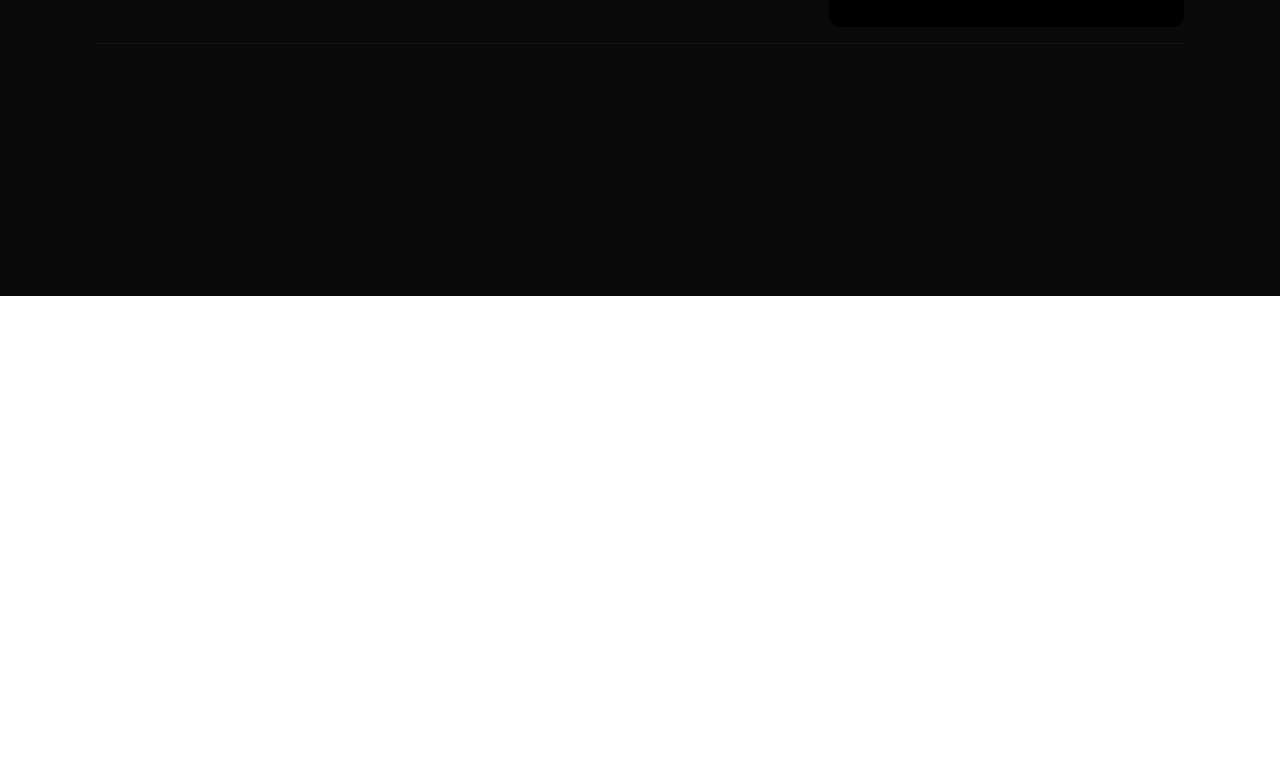
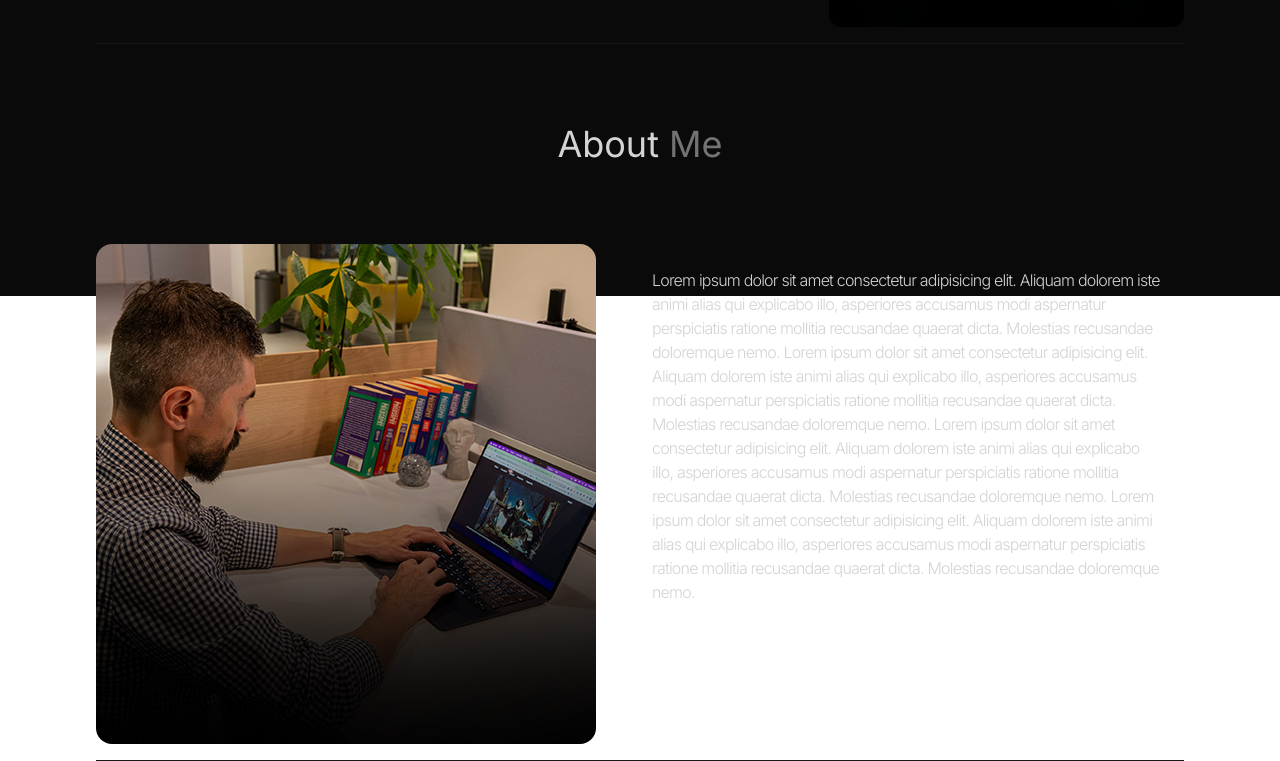
Before and after one commit to ArtyomArtenyan/Portfolio-website, a React (Vite) app: page / in a window 1280 px wide. Shown: the part 504-1265 px from the top of the page. Before the commit the page ends 800 px from the top, so only its background shows below. Built offline with nearby package versions, Linux system fonts and the light colour scheme.

Commit message:
Finished About part

```diff
--- a/src/App.jsx
+++ b/src/App.jsx
@@ -1,3 +1,4 @@
+import About from './components/About';
 import Header from './components/Header';
 import Hero from './components/Hero';
 import './index.css';
@@ -5,12 +6,13 @@
 const App = () => {
 	return (
 		<div className='overflow-x-hidden text-neutral-300 '>
-			<div className=' top-0 -z-10 w-full h-full'>
+			<div className='fixed top-0 -z-10 w-full h-full'>
 				<div className='absolute top-0 z-[-2] h-screen w-screen bg-neutral-950 bg-[radial-gradient(ellipse_80%_80%_at_50%_-20%,rgba(120,119,198,0.3),rgba(255,255,255,0))]'></div>
 			</div>
 			<div className='mx-auto px-48 max-w-2xl:px-32 max-w-xl:px-24 max-w-lg:px-24 max-w-md:px-12'>
 				<Header />
 				<Hero />
+				<About />
 			</div>
 		</div>
 	);
--- a/src/components/About.jsx
+++ b/src/components/About.jsx
@@ -0,0 +1,28 @@
+import React from 'react';
+import aboutImg from '../assets/about.jpg';
+import { ABOUT_TEXT } from '../dataBase';
+const About = () => {
+	return (
+		<div className='border-b border-neutral-900 pb-4'>
+			<h1 className='my-20 text-center text-4xl'>
+				About <span className='text-neutral-500'>Me</span>
+			</h1>
+			<div className='flex flex-nowrap gap-6 max-w-md:flex-wrap'>
+				<div className='w-1/2 flex items-center max-w-md:w-full max-w-md:justify-center'>
+					<div className='flex items-center justify-center'>
+						<img className='rounded-2xl' src={aboutImg} alt='' />
+					</div>
+				</div>
+				<div className='w-1/2 max-w-lg:w-full'>
+					<div className='flex justify-start max-w-lg:items-center max-w-lg:justify-center'>
+						<p className='my-2 max-w-xl py-6 font-light tracking-tighter max-w-xl:py-4 max-w-xl:max-w-lg max-w-lg:max-w-md max-w-md:text-center max-w-ss:max-w-sm max-w-lg:text-xs max-w-md:text-base '>
+							{ABOUT_TEXT}
+						</p>
+					</div>
+				</div>
+			</div>
+		</div>
+	);
+};
+
+export default About;
--- a/src/dataBase/index.js
+++ b/src/dataBase/index.js
@@ -6,7 +6,7 @@
 export const HERO_CONTENT =
 	'   Lorem ipsum dolor sit amet consectetur adipisicing elit. Aliquam dolorem iste animi alias qui explicabo illo, asperiores accusamus modi aspernatur perspiciatis ratione mollitia recusandae quaerat dicta. Molestias recusandae doloremque nemo.';
 
-export const ABOUT_TEXT = `I am a dedicated and versatile full stack developer with a passion for creating efficient and user-friendly web applications. With 5 years of professional experience, I have worked with a variety of technologies, including React, Next.js, Node.js, MySQL, PostgreSQL, and MongoDB. My journey in web development began with a deep curiosity for how things work, and it has evolved into a career where I continuously strive to learn and adapt to new challenges. I thrive in collaborative environments and enjoy solving complex problems to deliver high-quality solutions. Outside of coding, I enjoy staying active, exploring new technologies, and contributing to open-source projects.`;
+export const ABOUT_TEXT = ` Lorem ipsum dolor sit amet consectetur adipisicing elit. Aliquam dolorem iste animi alias qui explicabo illo, asperiores accusamus modi aspernatur perspiciatis ratione mollitia recusandae quaerat dicta. Molestias recusandae doloremque nemo. Lorem ipsum dolor sit amet consectetur adipisicing elit. Aliquam dolorem iste animi alias qui explicabo illo, asperiores accusamus modi aspernatur perspiciatis ratione mollitia recusandae quaerat dicta. Molestias recusandae doloremque nemo. Lorem ipsum dolor sit amet consectetur adipisicing elit. Aliquam dolorem iste animi alias qui explicabo illo, asperiores accusamus modi aspernatur perspiciatis ratione mollitia recusandae quaerat dicta. Molestias recusandae doloremque nemo. Lorem ipsum dolor sit amet consectetur adipisicing elit. Aliquam dolorem iste animi alias qui explicabo illo, asperiores accusamus modi aspernatur perspiciatis ratione mollitia recusandae quaerat dicta. Molestias recusandae doloremque nemo.`;
 
 export const EXPERIENCES = [
 	{
```
Also changed, not shown: src/assets/about.jpg (added).
